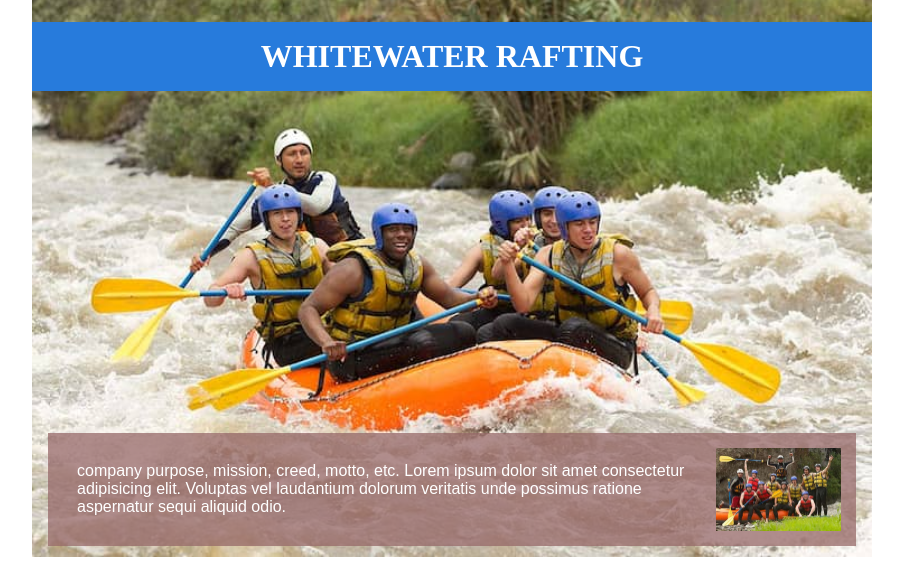
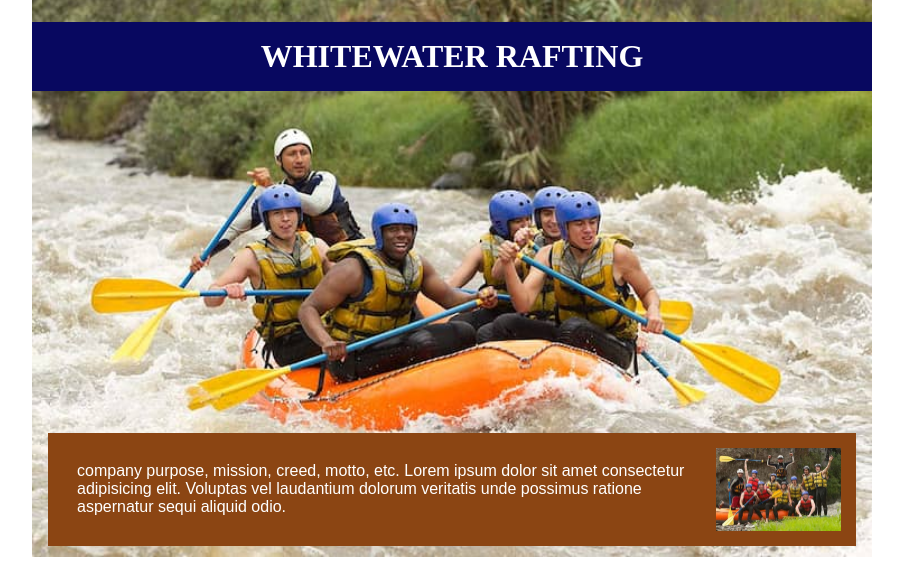
Before and after one commit to Alyssa-Stringham/wdd130, a plain HTML site: page wwr/about.html in a window 1280 px wide. Shown: the part 153-723 px from the top of the page, without its empty margins (188-1091 px from the left). Drawn offline with Linux system fonts and the light colour scheme.

Commit message:
css color change for accessibility

```diff
--- a/wwr/styles/rafting.css
+++ b/wwr/styles/rafting.css
@@ -2,7 +2,7 @@
     --primary-color: rgb(8, 8, 96);
     --secondary-color: rgb(174, 174, 188);
     --accent-color1: rgb(39, 123, 220);
-    --accent-color2: #956767bc;
+    --accent-color2: rgb(139,69,19);
     --heading-font:'Times New Roman', Times, serif;
     --body-font: Arial, Helvetica, sans-serif;
 }
@@ -121,7 +121,7 @@ h1{
     width:100%;
     padding:16px;
     text-align:center;
-    background-color:var(--accent-color1);
+    background-color:var(--primary-color);
     color:#fff;
 }
 
```
